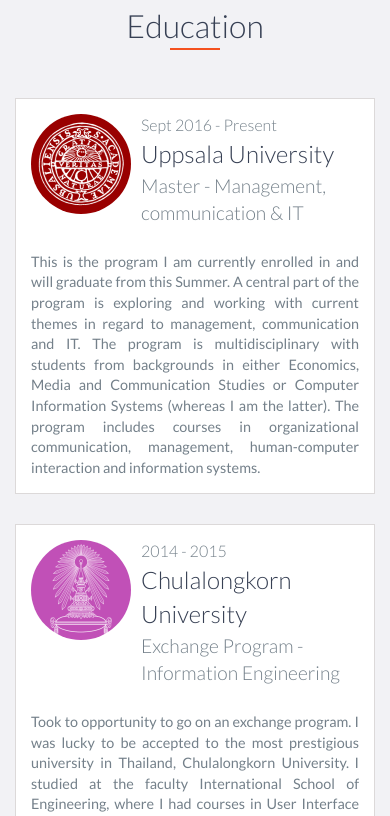
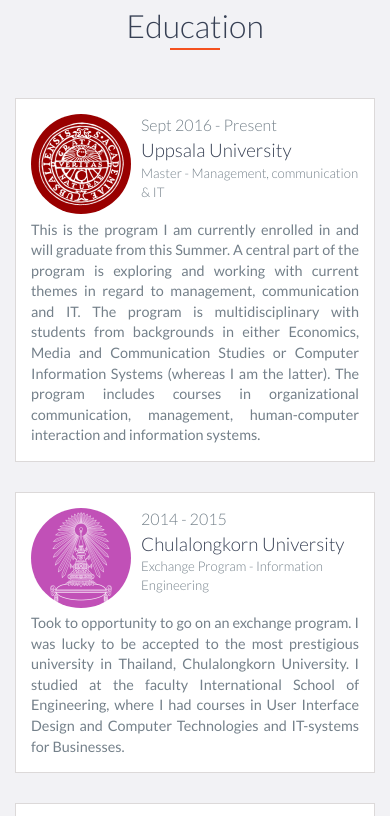
Before and after one commit to antonnystrom/antonnystrom.github.io, a website: page index.html in a window 390 px wide. Shown: the part 1071-1887 px from the top of the page. Drawn offline with nearby package versions, Linux system fonts and the light colour scheme.

Commit message:
Font size change - education titles

```diff
--- a/css/styles.css
+++ b/css/styles.css
@@ -204,7 +204,8 @@
     .education-block span{color:#74808a;float:none;}
 
 
-    .education-block h5{margin-left: 110px;}
+    .education-block h5{margin-left: 110px;font-size: 0.83em}
+    .education-block h3{margin-left: 110px;font-size: 1.17em}
 
     }
 
```
